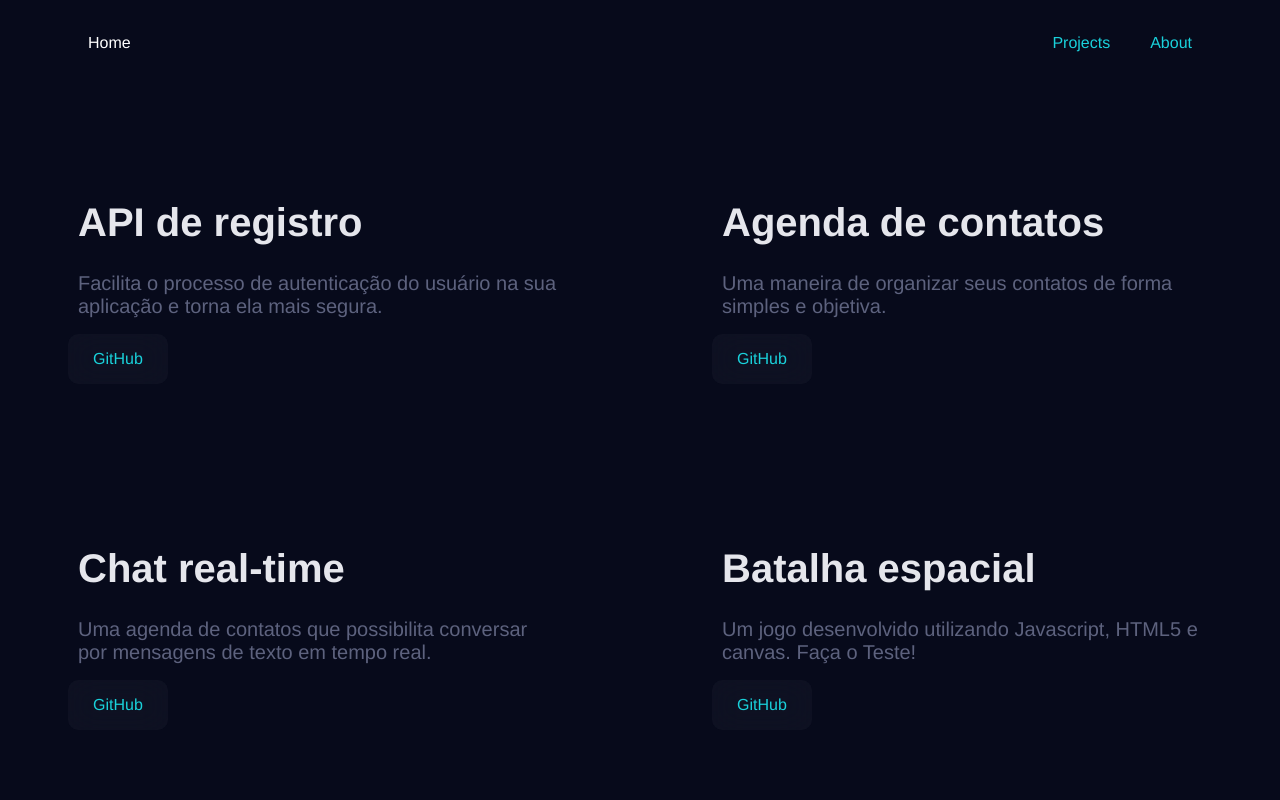
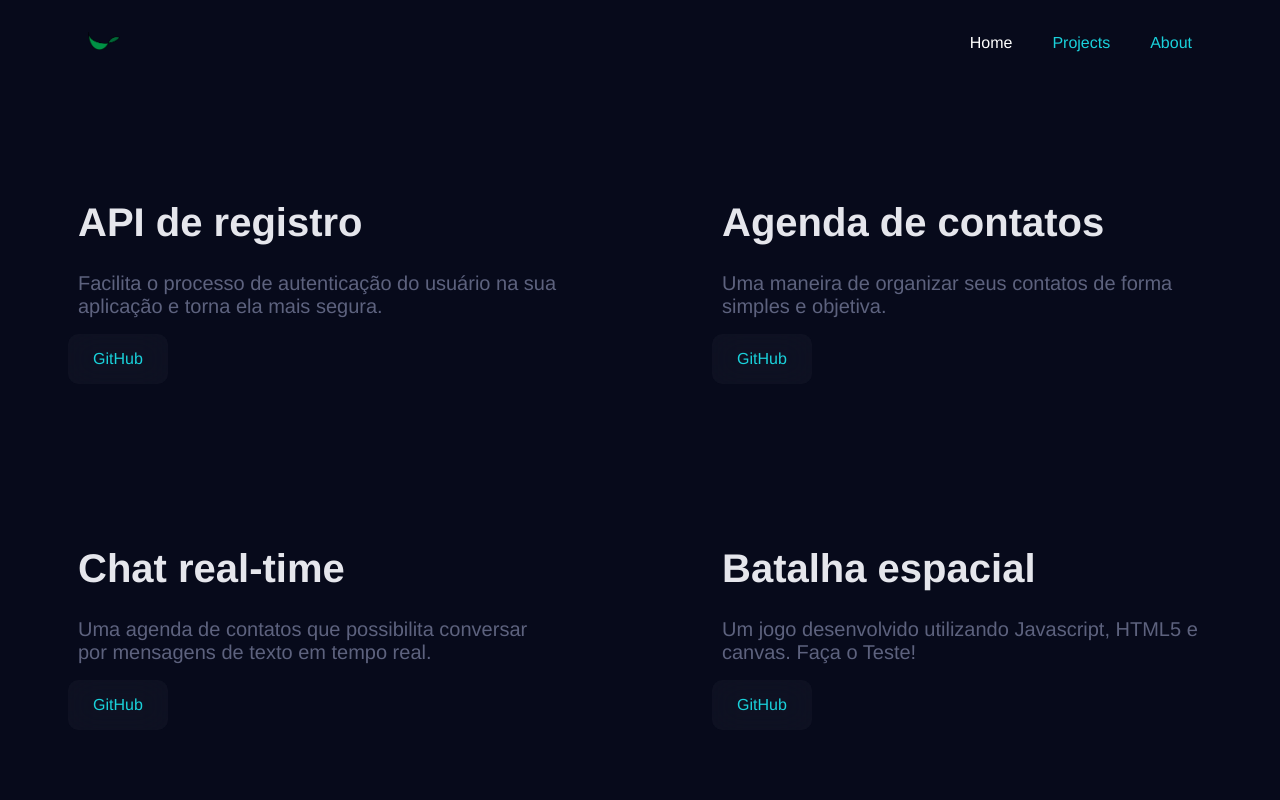
Before and after one commit to dorneles357/app-selenrod-portfolio, a Vue app: page /projects in a window 1280 px wide. Shown: the top 800 px of the page. Built offline with nearby package versions, Linux system fonts and the light colour scheme.

Commit message:
💄 atualização - header

```diff
--- a/src/components/Header.vue
+++ b/src/components/Header.vue
@@ -1,7 +1,7 @@
 <template>
     <nav id="nav-h" class="nav-bar glass">
         <div class="nav-bar">
-            <router-link id="selenrod-logo" to="/">Home</router-link>
+            <router-link id="selenrod-logo" to="/"><img :src="logo.src" width="32"></router-link>
         </div>
 
         <div>
@@ -10,6 +10,7 @@
 
         <div class="menu" id="menu">
             <div id="nav-bar-responsive" class="nav-bar" >
+                <router-link id="selenrod-logo" to="/">Home</router-link>
                 <router-link class="nav-menu" to="/projects" @click="menu($event)">Projects</router-link>
                 <router-link class="nav-menu" to="/about" @click="menu($event)">About</router-link>
             </div>
@@ -27,6 +28,10 @@ export default {
             btn:
             {
                 btnSandwich:"/img/btn-sandwich.png"
+            },
+            logo:
+            {
+                src:'img/selenrod.png'
             }
         }
     },
```
Also changed, not shown: public/img/selenrod.png (added).
